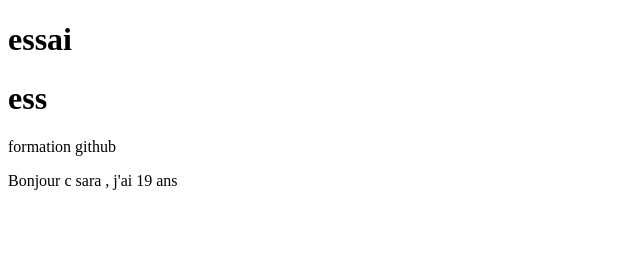
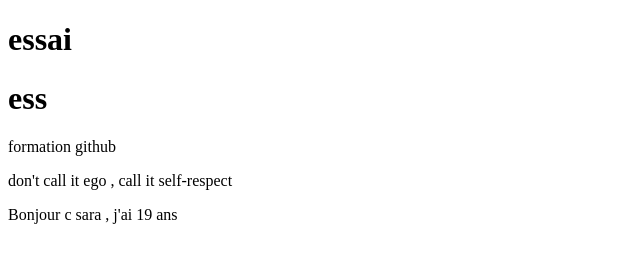
Before and after one commit to ANIK-Sara/Git_course, a plain HTML site: page index.html in a window 1280 px wide. Shown: the whole page, without its empty margins (0-640 px from the left). Drawn offline with Linux system fonts and the light colour scheme.

Commit message:
citation

```diff
--- a/index.html
+++ b/index.html
@@ -10,6 +10,7 @@
         <h1>essai</h1>
         <h1>ess</h1>
     formation github
+    <P>don't call it ego , call it self-respect </P>
     </div>
     <P> Bonjour c sara , j'ai 19 ans </P>
 </body>
```
